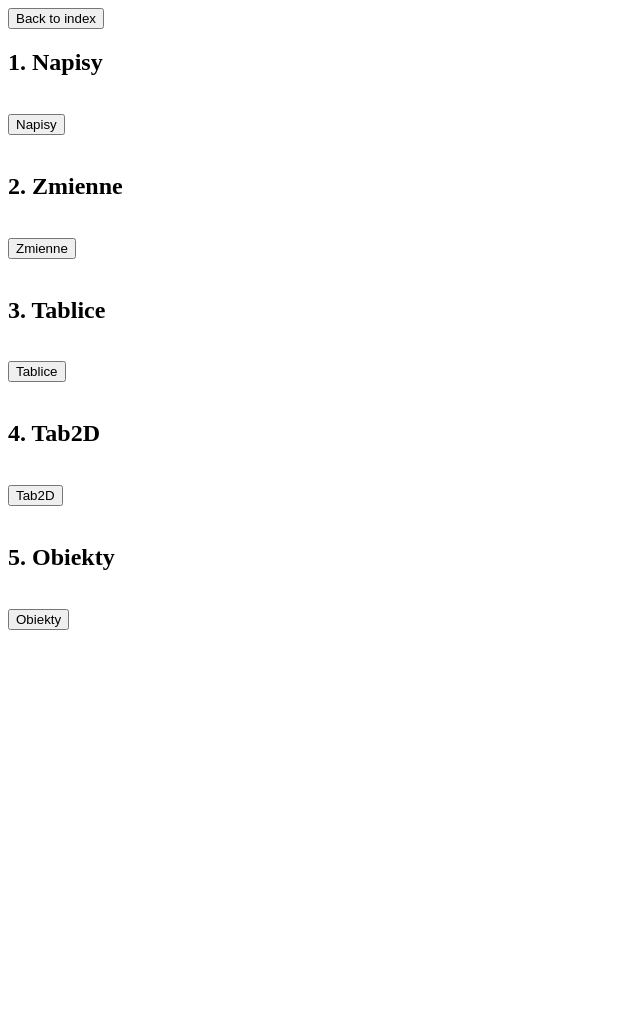
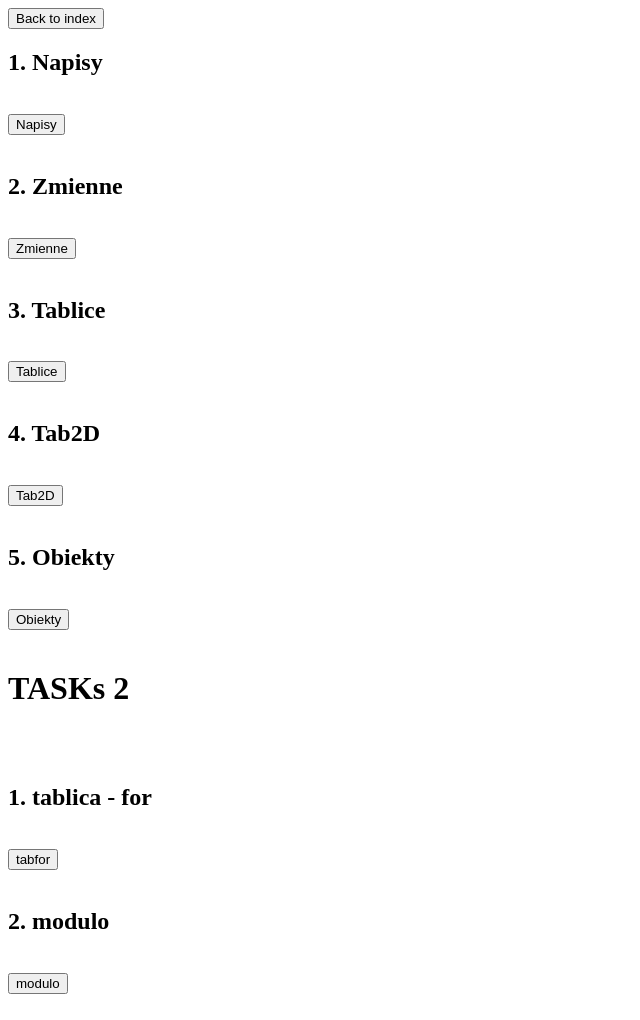
Before and after one commit to sszczerbicki/kursreact2, a plain HTML site: page JavaScript/task.html in a window 1280 px wide. Shown: the whole page, without its empty margins (0-640 px from the left). Before the commit the page ends 800 px from the top, so only its background shows below. Drawn offline with Linux system fonts and the light colour scheme.

Commit message:
javascript taski 2

```diff
--- /dev/null
+++ b/JavaScript/Linki.txt
@@ -0,0 +1 @@
+https://developer.mozilla.org/en-US/docs/Web/JavaScript/Reference/Global_Objects/Number
--- a/JavaScript/task.html
+++ b/JavaScript/task.html
@@ -25,5 +25,12 @@
     <h2>5. Obiekty</h2><br>
     <button onclick="obiekty()">Obiekty</button>
     <br><br>
+    <h1>TASKs 2</h1><br><br>
+    <h2>1. tablica - for</h2><br>
+    <button onclick="tabfor()">tabfor</button>
+    <br><br>
+    <h2>2. modulo</h2><br>
+    <button onclick="modulo()">modulo</button>
+    <br><br>
 </body>
 </html>
--- a/JavaScript/tasks.js
+++ b/JavaScript/tasks.js
@@ -68,5 +68,30 @@ const car = {
 }
 
 function obiekty(){
-    console.log("auto: "+car.type+" "+car.color+" "+car.engine);
+    console.log("car: "+car.type+" "+car.color+" "+car.engine);
 }
+
+//TASKS 2
+
+function tabfor(){
+    n = 10;
+    array[n];
+    for (let i=0; i<n; i++){
+        array.push(i);
+    }
+    for (let j=0; j<n; j++){
+        console.log(array[j]);
+    }
+}
+
+function modulo(){
+    n = 20;
+    for (let i=0; i <= n; i++){
+        if(i%2==0){
+            console.log(i + " - parzysta")
+        }
+        if(i%2==1){
+            console.log(i + " - nieparzysta")
+        }
+    }
+}
```
Also changed, not shown: JavaScript/app.js (+107 -0 lines), JavaScript/img/Screenshot 2023-02-22 115758.png (added), 1 other file.
